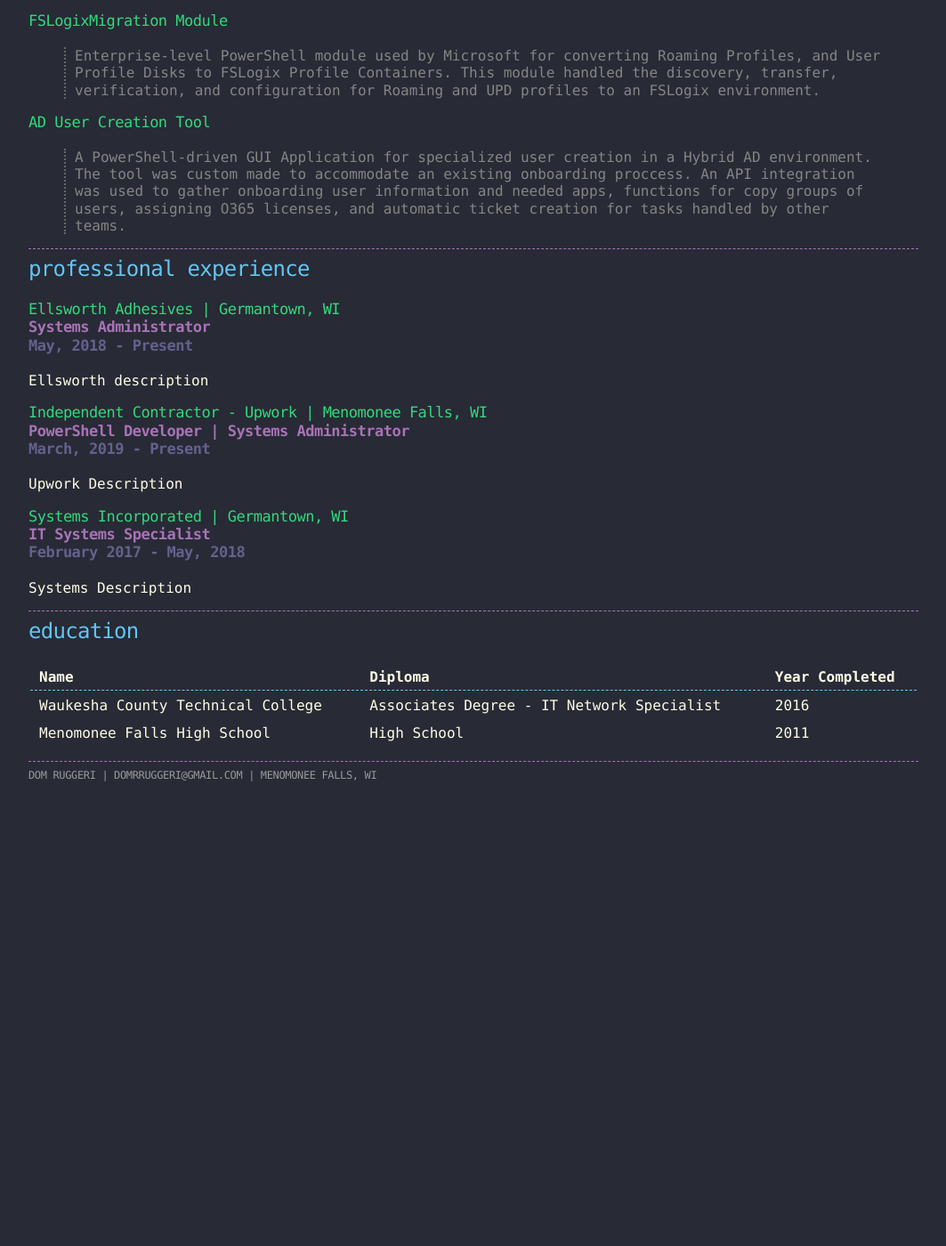
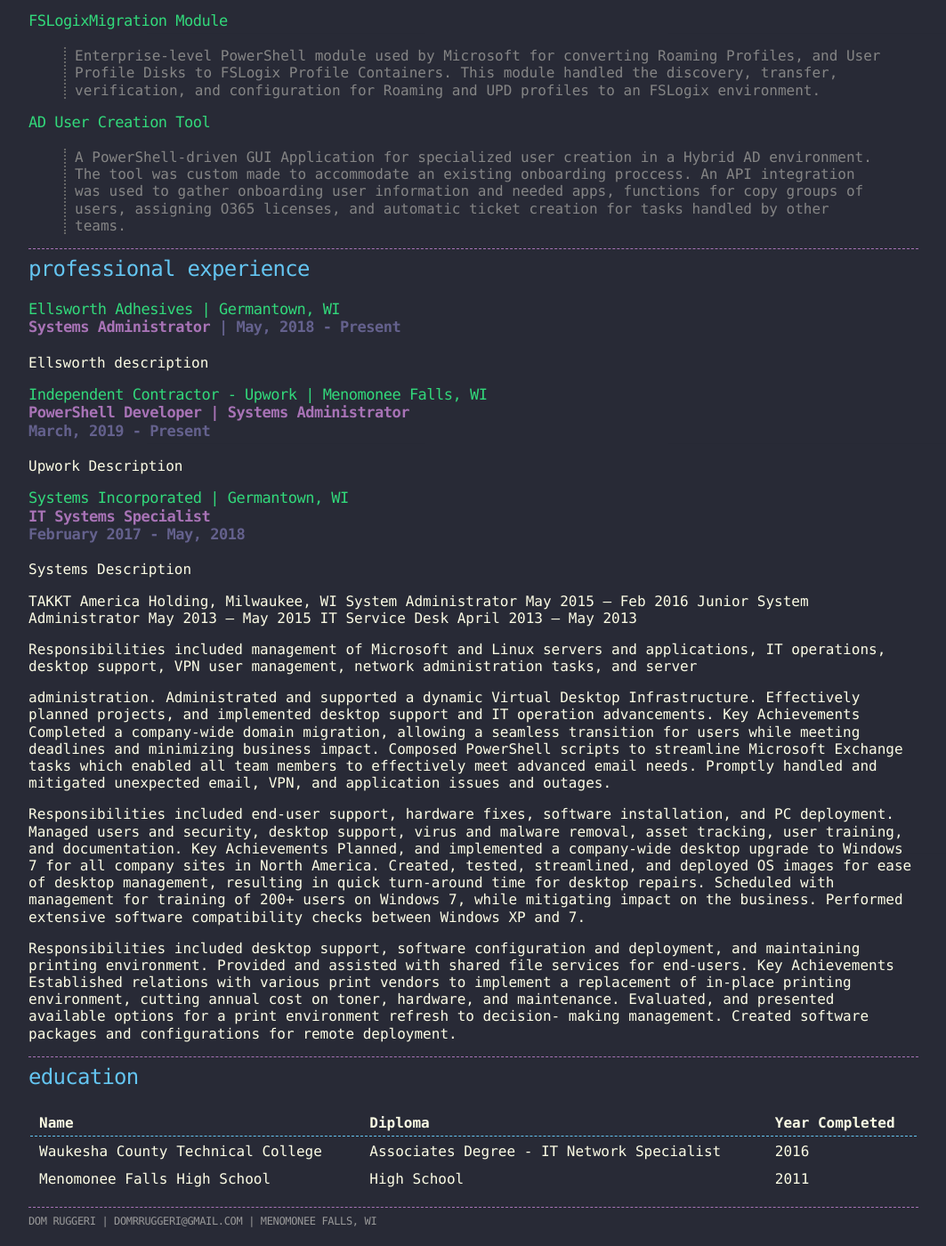
Before and after one commit to DomRRuggeri/DomRRuggeri.github.io, a Jekyll site: the page built from index.md, in a window 1280 px wide and 1400 px high, scrolled down 885 px. Shown: the whole window at 89% size, without its empty margins (108-1171 px from the left). Built offline with Jekyll 4.4.1, drawn with Linux system fonts in a browser that asks for light colours; before the commit the page ends 1784 px from its top, so only the background shows below that.

Commit message:
same line

```diff
--- a/index.md
+++ b/index.md
@@ -43,7 +43,7 @@
 
 ## professional experience
 
-### Ellsworth Adhesives \| Germantown, WI<br><b><font color="#a873b6">Systems Administrator</font><br><font color="#64618D">May, 2018 - Present</font></b>
+### Ellsworth Adhesives \| Germantown, WI<br><b><font color="#a873b6">Systems Administrator</font><font color="#64618D"> | May, 2018 - Present</font></b>
 
 Ellsworth description
 
@@ -54,6 +54,45 @@
 ### Systems Incorporated \| Germantown, WI<br><b><font color="#a873b6">IT Systems Specialist</font><br><font color="#64618D">February 2017 - May, 2018</font></b>
 
 Systems Description
+
+TAKKT America Holding, Milwaukee, WI
+System Administrator May 2015 – Feb 2016
+Junior System Administrator May 2013 – May 2015
+IT Service Desk April 2013 – May 2013
+
+Responsibilities included management of Microsoft and Linux servers and applications, IT
+operations, desktop support, VPN user management, network administration tasks, and server
+
+administration. Administrated and supported a dynamic Virtual Desktop Infrastructure.
+Effectively planned projects, and implemented desktop support and IT operation advancements.
+Key Achievements
+Completed a company-wide domain migration, allowing a seamless transition for users
+while meeting deadlines and minimizing business impact.
+Composed PowerShell scripts to streamline Microsoft Exchange tasks which enabled all
+team members to effectively meet advanced email needs.
+Promptly handled and mitigated unexpected email, VPN, and application issues and
+outages.
+
+Responsibilities included end-user support, hardware fixes, software installation, and PC
+deployment. Managed users and security, desktop support, virus and malware removal, asset
+tracking, user training, and documentation.
+Key Achievements
+Planned, and implemented a company-wide desktop upgrade to Windows 7 for all
+company sites in North America.
+Created, tested, streamlined, and deployed OS images for ease of desktop
+management, resulting in quick turn-around time for desktop repairs.
+Scheduled with management for training of 200+ users on Windows 7, while mitigating
+impact on the business.
+Performed extensive software compatibility checks between Windows XP and 7.
+
+Responsibilities included desktop support, software configuration and deployment, and
+maintaining printing environment. Provided and assisted with shared file services for end-users.
+Key Achievements
+Established relations with various print vendors to implement a replacement of in-place
+printing environment, cutting annual cost on toner, hardware, and maintenance.
+Evaluated, and presented available options for a print environment refresh to decision-
+making management.
+Created software packages and configurations for remote deployment.
 
 * * *
 
```
